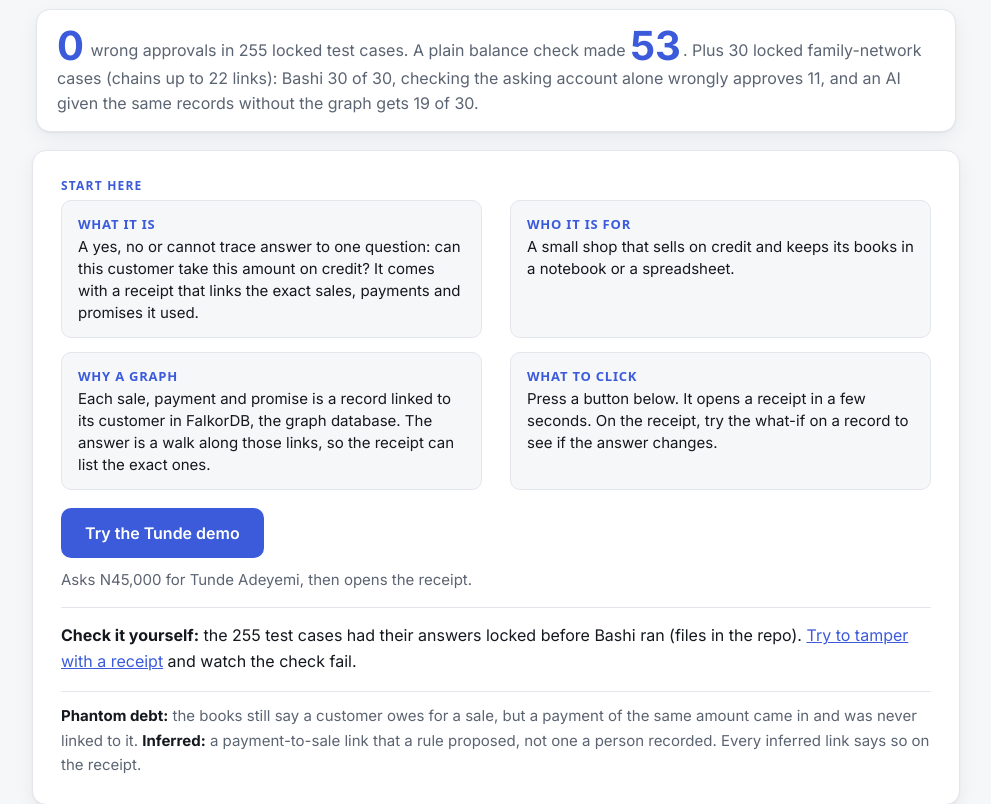
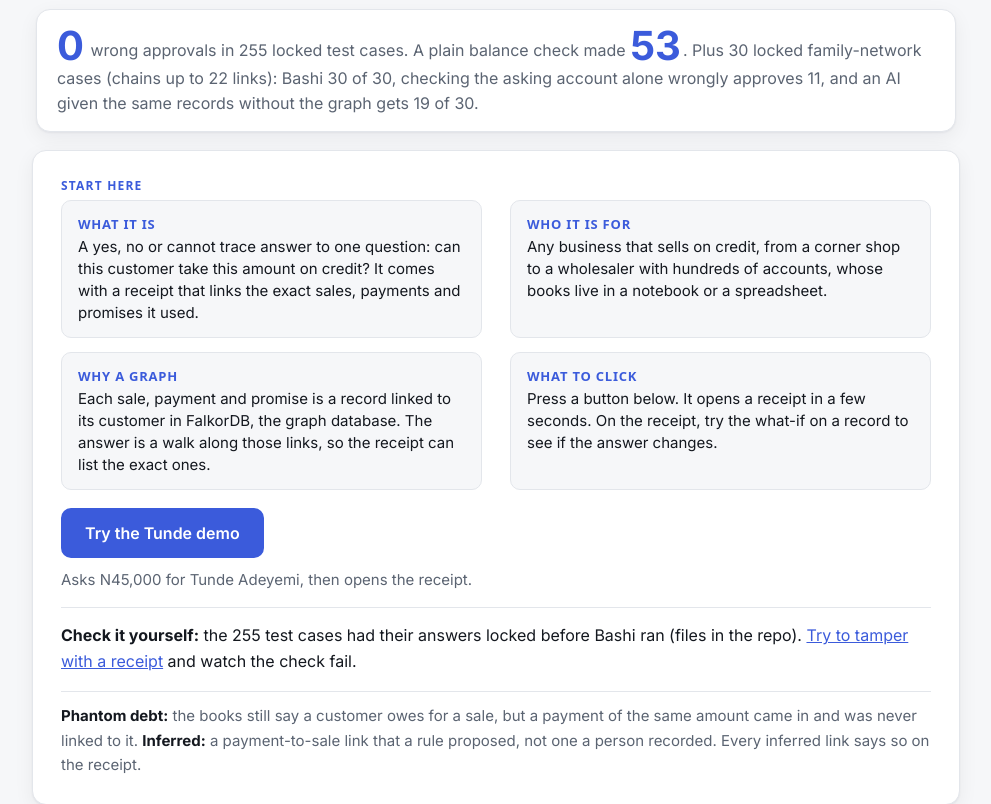
Before and after one commit to Sireadell/bashi, a Flask app: page / in a window 1280 px wide. Shown: the part 343-1147 px from the top of the page, without its empty margins (144-1135 px from the left). Run offline with Flask 3, Linux system fonts and the light colour scheme; data that the repository does not hold is empty.

Commit message:
Describe Bashi as a credit book for any business that sells on credit
Co-Authored-By: Claude Opus 5.5 <noreply@anthropic.com>

```diff
--- a/templates/home.html
+++ b/templates/home.html
@@ -19,7 +19,7 @@
   <p class="kicker">Start here</p>
   <dl class="startlist">
     <div><dt>What it is</dt><dd>A yes, no or cannot trace answer to one question: can this customer take this amount on credit? It comes with a receipt that links the exact sales, payments and promises it used.</dd></div>
-    <div><dt>Who it is for</dt><dd>A small shop that sells on credit and keeps its books in a notebook or a spreadsheet.</dd></div>
+    <div><dt>Who it is for</dt><dd>Any business that sells on credit, from a corner shop to a wholesaler with hundreds of accounts, whose books live in a notebook or a spreadsheet.</dd></div>
     <div><dt>Why a graph</dt><dd>Each sale, payment and promise is a record linked to its customer in FalkorDB, the graph database. The answer is a walk along those links, so the receipt can list the exact ones.</dd></div>
     <div><dt>What to click</dt><dd>Press a button below. It opens a receipt in a few seconds. On the receipt, try the what-if on a record to see if the answer changes.</dd></div>
   </dl>
```
Also changed, not shown: README.md.
